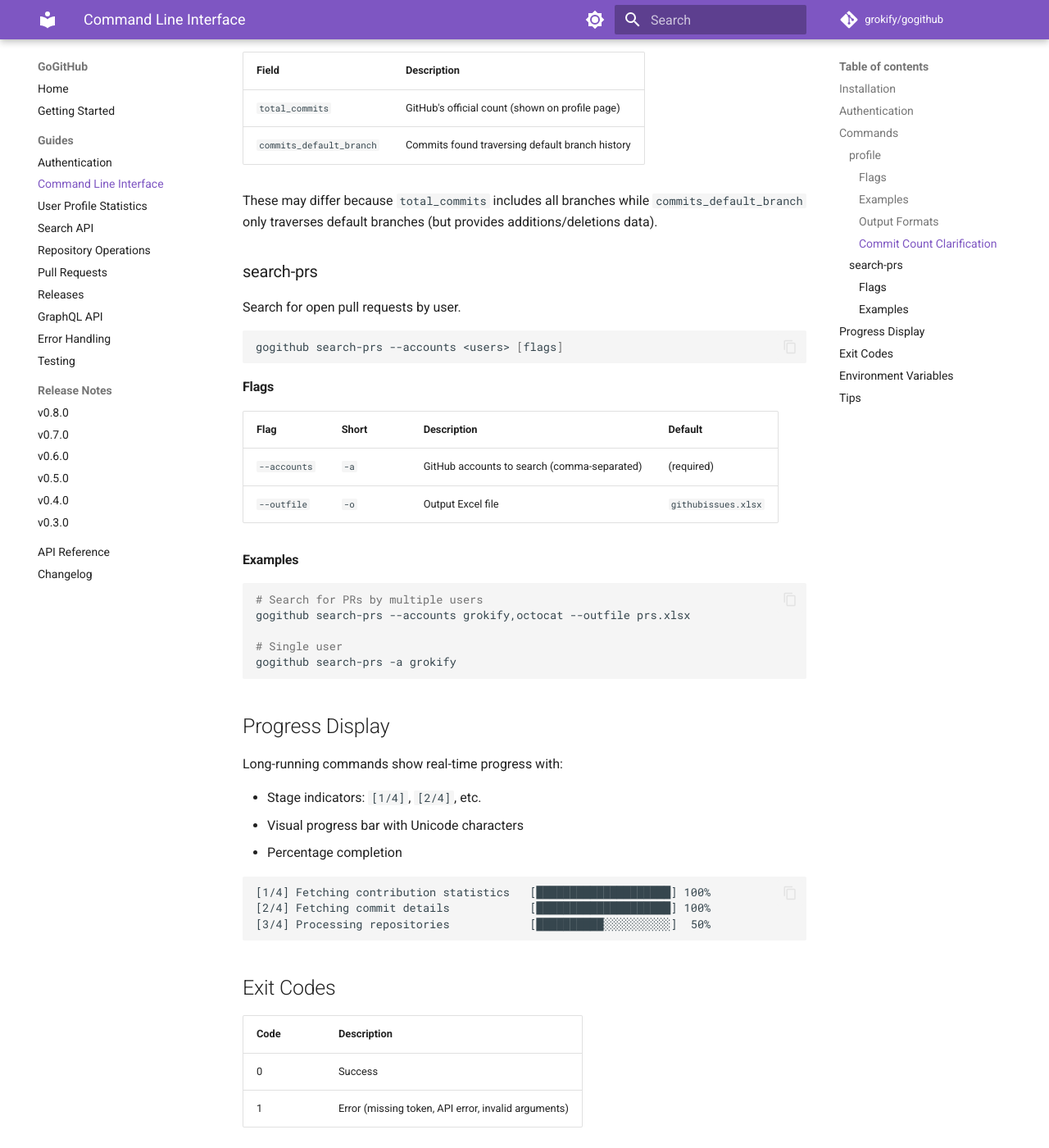
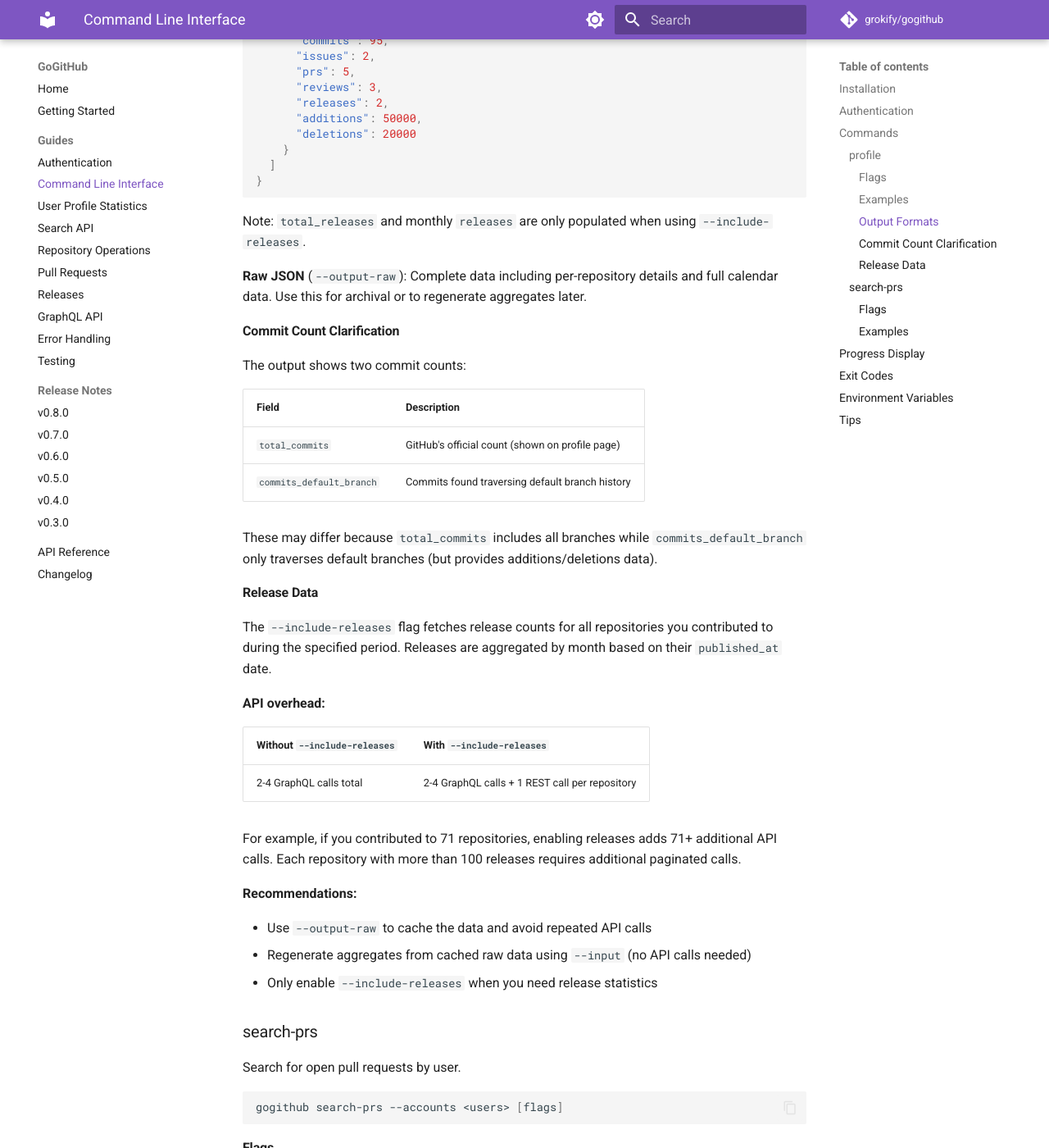
Before and after one commit to grokify/gogithub, an MkDocs documentation site: the page built from docs/guides/cli.md, in a window 1280 px wide and 1400 px high, scrolled down 3556 px. Shown: the whole window at 82% size. Built offline with MkDocs 1.6.1 and Material for MkDocs 9.7.7, drawn with Linux system fonts in a browser that asks for light colours; comment, search, counter and statistics services are not loaded; some of the changed text lies outside the part shown.

Commit message:
docs(cli): document release data and update examples
- Add --include-releases flag to CLI flags table
- Add example for including release counts
- Add 'Release Data' section explaining API overhead and recommendations
- Update JSON output example with net_additions, total_releases, and
  monthly releases fields
- Update Tips section with release data caching advice

Co-Authored-By: Claude Opus 4.5 <noreply@anthropic.com>

````diff
--- a/docs/guides/cli.md
+++ b/docs/guides/cli.md
@@ -48,6 +48,7 @@ gogithub profile --user <username> [flags]
 | `--output-raw` | | Output raw JSON file with all data | |
 | `--output-aggregate` | | Output aggregate JSON file | |
 | `--input` | `-i` | Input raw JSON file (skip API calls) | |
+| `--include-releases` | | Fetch release counts for contributed repos | `false` |
 
 #### Examples
 
@@ -121,6 +122,15 @@ The raw JSON contains all per-repository data and can be used to regenerate aggr
 gogithub profile --input raw.json --output aggregate.json
 ```
 
+**Include release counts:**
+
+```bash
+gogithub profile --user grokify --from 2024-01-01 --to 2024-12-31 \
+    --include-releases --output-raw raw.json
+```
+
+This fetches release data for all contributed repositories and aggregates by month based on each release's publish date. See [Release Data](#release-data) for details on API overhead.
+
 #### Output Formats
 
 **Summary** (default): Human-readable text with sections for contributions, code changes, activity streaks, top repositories, and monthly breakdown.
@@ -139,6 +149,8 @@ gogithub profile --input raw.json --output aggregate.json
   "total_reviews": 30,
   "total_additions": 738054,
   "total_deletions": 294379,
+  "net_additions": 443675,
+  "total_releases": 8,
   "repos_contributed_to": 71,
   "calendar": {
     "total_contributions": 1500,
@@ -152,12 +164,18 @@ gogithub profile --input raw.json --output aggregate.json
       "month": 1,
       "month_name": "January",
       "commits": 95,
+      "issues": 2,
+      "prs": 5,
+      "reviews": 3,
+      "releases": 2,
       "additions": 50000,
       "deletions": 20000
     }
   ]
 }
 ```
+
+Note: `total_releases` and monthly `releases` are only populated when using `--include-releases`.
 
 **Raw JSON** (`--output-raw`): Complete data including per-repository details and full calendar data. Use this for archival or to regenerate aggregates later.
 
@@ -171,6 +189,24 @@ The output shows two commit counts:
 | `commits_default_branch` | Commits found traversing default branch history |
 
 These may differ because `total_commits` includes all branches while `commits_default_branch` only traverses default branches (but provides additions/deletions data).
+
+#### Release Data
+
+The `--include-releases` flag fetches release counts for all repositories you contributed to during the specified period. Releases are aggregated by month based on their `published_at` date.
+
+**API overhead:**
+
+| Without `--include-releases` | With `--include-releases` |
+|------------------------------|---------------------------|
+| 2-4 GraphQL calls total | 2-4 GraphQL calls + 1 REST call per repository |
+
+For example, if you contributed to 71 repositories, enabling releases adds 71+ additional API calls. Each repository with more than 100 releases requires additional paginated calls.
+
+**Recommendations:**
+
+- Use `--output-raw` to cache the data and avoid repeated API calls
+- Regenerate aggregates from cached raw data using `--input` (no API calls needed)
+- Only enable `--include-releases` when you need release statistics
 
 ### search-prs
 
@@ -227,9 +263,11 @@ Long-running commands show real-time progress with:
 ## Tips
 
 1. **Offline aggregate generation**: Fetch raw data once, then regenerate aggregates without API calls:
+
    ```bash
    # Fetch once (makes API calls)
-   gogithub profile --user grokify --from 2024-01-01 --to 2024-12-31 --output-raw data.json
+   gogithub profile --user grokify --from 2024-01-01 --to 2024-12-31 \
+       --include-releases --output-raw data.json
 
    # Regenerate anytime (no API calls)
    gogithub profile --input data.json --format json
@@ -240,3 +278,5 @@ Long-running commands show real-time progress with:
 3. **Large date ranges**: For ranges over 1 year, the tool automatically splits queries to work within GitHub's API limits.
 
 4. **Rate limiting**: The tool respects GitHub's rate limits. For large queries, consider using a token with higher limits.
+
+5. **Release data caching**: Since `--include-releases` adds significant API overhead, always use `--output-raw` to cache the results. The raw JSON preserves all release data for future aggregate generation.
````
